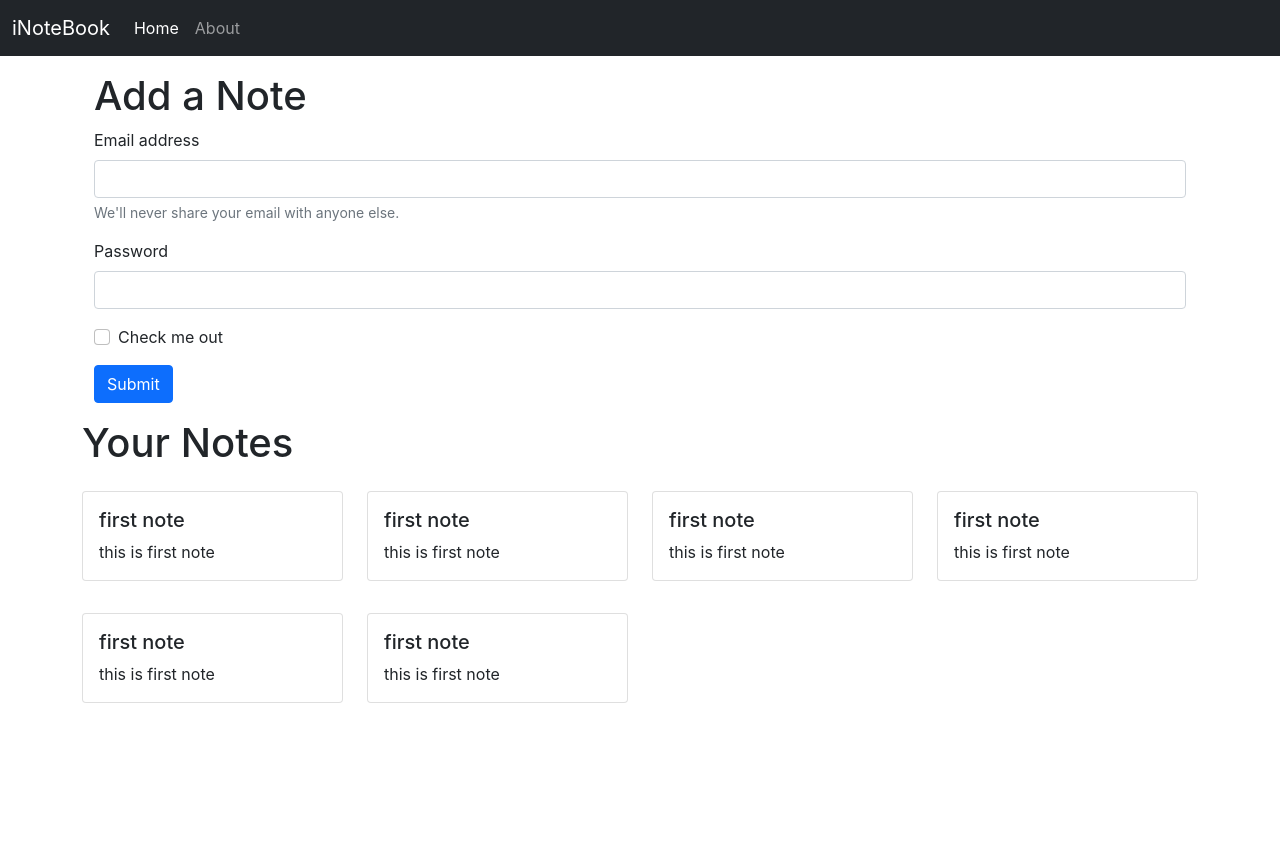
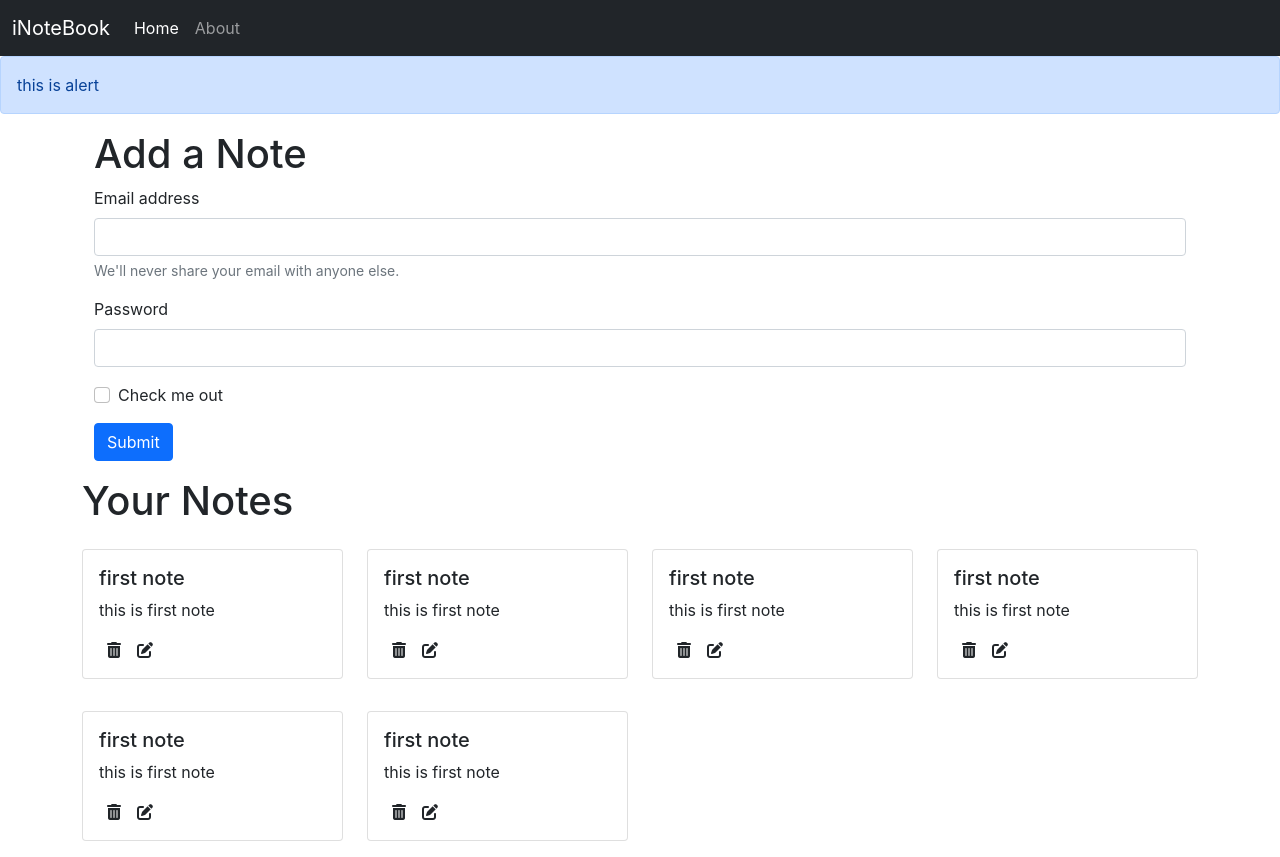
Before and after one commit to santhu2002/iNoteBook, a React (Create React App) app: page / in a window 1280 px wide. Before the commit the page ends 800 px from the top, so only its background shows below. Built offline with nearby package versions, Linux system fonts and the light colour scheme.

Commit message:
icons added

```diff
--- a/public/index.html
+++ b/public/index.html
@@ -21,6 +21,7 @@
 <body>
   <noscript>You need to enable JavaScript to run this app.</noscript>
   <div id="root"></div>
+  <script src="https://kit.fontawesome.com/82fc92b224.js" crossorigin="anonymous"></script>
   <!-- Option 1: Bootstrap Bundle with Popper -->
   <script src="https://cdn.jsdelivr.net/npm/bootstrap@5.1.3/dist/js/bootstrap.bundle.min.js"
     integrity="sha384-ka7Sk0Gln4gmtz2MlQnikT1wXgYsOg+OMhuP+IlRH9sENBO0LRn5q+8nbTov4+1p"
--- a/src/App.js
+++ b/src/App.js
@@ -8,6 +8,7 @@
 import { Home } from './components/Home';
 import { About } from './components/About';
 import NoteState from './context/notes/NoteState';
+import Alert from './components/Alert';
 
 
 function App() {
@@ -16,6 +17,7 @@
       <NoteState>
         <Router>
           <Navbar />
+          <Alert message="this is alert"/>
           <div className="container">
             <Switch>
               <Route exact path="/">
--- /dev/null
+++ b/src/components/Alert.js
@@ -0,0 +1,11 @@
+import React from 'react'
+
+export default function Alert(props) {
+    return (
+        <div>
+            <div className="alert alert-primary" role="alert">
+                {props.message}
+            </div>
+        </div>
+    )
+}
--- a/src/components/Home.js
+++ b/src/components/Home.js
@@ -9,17 +9,17 @@
                 <h1>Add a Note</h1>
                 <form>
                     <div className="mb-3">
-                        <label for="exampleInputEmail1" className="form-label">Email address</label>
+                        <label htmlFor="exampleInputEmail1" className="form-label">Email address</label>
                         <input type="email" className="form-control" id="exampleInputEmail1" aria-describedby="emailHelp" />
                         <div id="emailHelp" className="form-text">We'll never share your email with anyone else.</div>
                     </div>
                     <div className="mb-3">
-                        <label for="exampleInputPassword1" className="form-label">Password</label>
+                        <label htmlFor="exampleInputPassword1" className="form-label">Password</label>
                         <input type="password" className="form-control" id="exampleInputPassword1" />
                     </div>
                     <div className="mb-3 form-check">
                         <input type="checkbox" className="form-check-input" id="exampleCheck1" />
-                        <label className="form-check-label" for="exampleCheck1">Check me out</label>
+                        <label className="form-check-label" htmlFor="exampleCheck1">Check me out</label>
                     </div>
                     <button type="submit" className="btn btn-primary">Submit</button>
                 </form>
--- a/src/components/Noteitem.js
+++ b/src/components/Noteitem.js
@@ -8,6 +8,8 @@
                     <div className="card-body">
                         <h5 className="card-title">{note.title}</h5>
                         <p className="card-text">   {note.description}</p>
+                        <i className="fas fa-trash-alt mx-2"></i>
+                        <i className="fas fa-edit mx-2"></i>
                     </div>
             </div>
         </div>
--- a/src/components/Notes.js
+++ b/src/components/Notes.js
@@ -4,12 +4,12 @@
 
 export default function Notes() {
     const context = useContext(noteContext);
-    const {notes ,setNotes}= context;
+    const {notes}= context;
     return (
         <div className="row">
             <h1>Your Notes</h1>
             {notes.map((note) => {
-                return <Noteitem note={note}/>
+                return <Noteitem key={note._id} note={note}/>
             })}
         </div>
     )
--- a/src/context/notes/NoteState.js
+++ b/src/context/notes/NoteState.js
@@ -13,7 +13,7 @@
           "__v": 0
         },
         {
-          "_id": "61d1acde2298d56a3ac206cc",
+          "_id": "61d1acde2298d96a3ac206cc",
           "user": "61c9eccd79b5df1f5f9a580d",
           "title": "first note",
           "description": "this is first note",
@@ -22,7 +22,7 @@
           "__v": 0
         },
         {
-            "_id": "61ccb71b93a73462a317ee256",
+            "_id": "61ccb71b93a73462a317ee2567",
             "user": "61c9eccd79b5df1f5f9a580d",
             "title": "first note",
             "description": "this is first note",
@@ -31,7 +31,7 @@
             "__v": 0
           },
           {
-            "_id": "61d1acde22978d56a3ac206cc",
+            "_id": "61d1acde22978d56a3ac206cc7",
             "user": "61c9eccd79b5df1f5f9a580d",
             "title": "first note",
             "description": "this is first note",
--- a/src/index.css
+++ b/src/index.css
@@ -11,3 +11,7 @@
   font-family: source-code-pro, Menlo, Monaco, Consolas, 'Courier New',
     monospace;
 }
+
+i{
+  cursor: pointer;
+}
```
